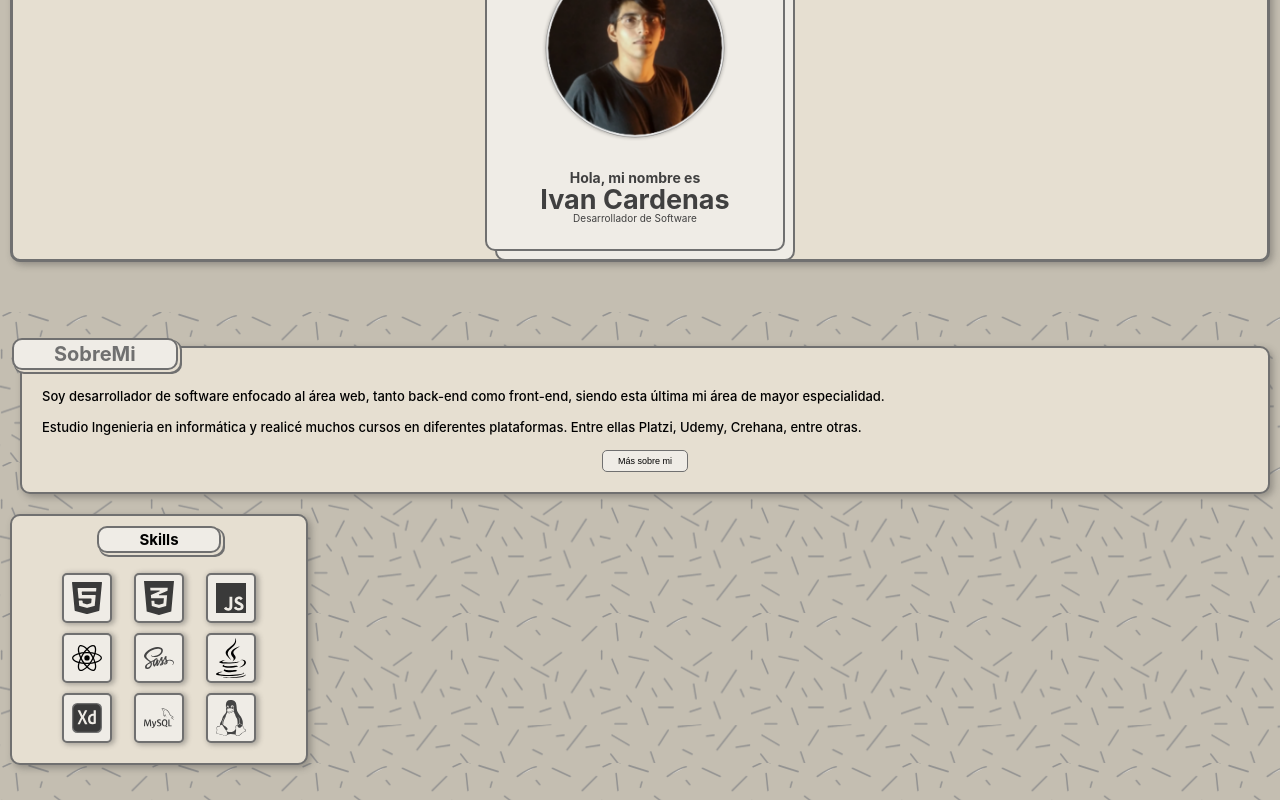
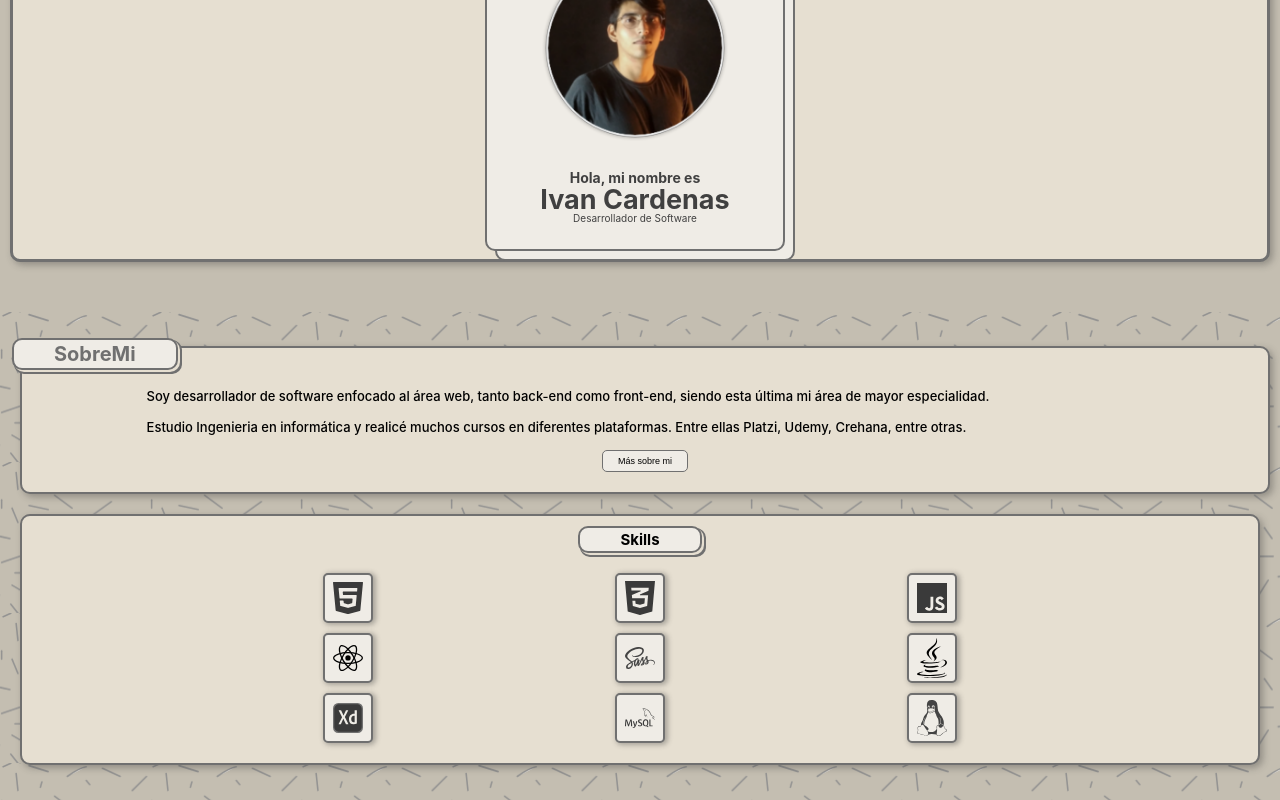
Before and after one commit to ivancard/ivancardenas, a React (Vite) app: page / in a window 1280 px wide. Shown: the part 248-1048 px from the top of the page. Built offline with nearby package versions, Linux system fonts and the light colour scheme.

Commit message:
aboutme fixed

```diff
--- a/src/scss/aboutme.scss
+++ b/src/scss/aboutme.scss
@@ -29,7 +29,7 @@
             box-shadow: 3px 3px 7px $shadow;
             display: flex;
             flex-direction: column;
-            align-items: flex-start;
+            align-items: center;
             .aboutme-description-title {
                 position: absolute;
                 top: -10px;
@@ -46,7 +46,6 @@
             }
             .aboutme-description-text {
                 width: 80%;
-                margin-left: 20px;
                 p {
                     font-size: 1.3rem;
                     font-weight: 500;
@@ -60,7 +59,7 @@
                 margin-top: 15px;
                 background-color: $bg-light;
                 border: 1px solid $text-secondary;
-                align-self: center;
+
                 padding: 5px 15px;
                 border-radius: 5px;
                 font-size: 0.9rem;
@@ -73,10 +72,13 @@
             background-color: $bg-dark;
             border-radius: $radious;
             border: 2px solid $text-secondary;
+            align-self: center;
             display: flex;
             flex-direction: column;
             align-items: center;
-            max-width: 298px;
+            min-width: 298px;
+            // max-width: 298px;
+            width: calc(100% - 20px);
             margin-bottom: 25px;
             z-index: 22;
             box-shadow: 3px 3px 7px $shadow;
```
